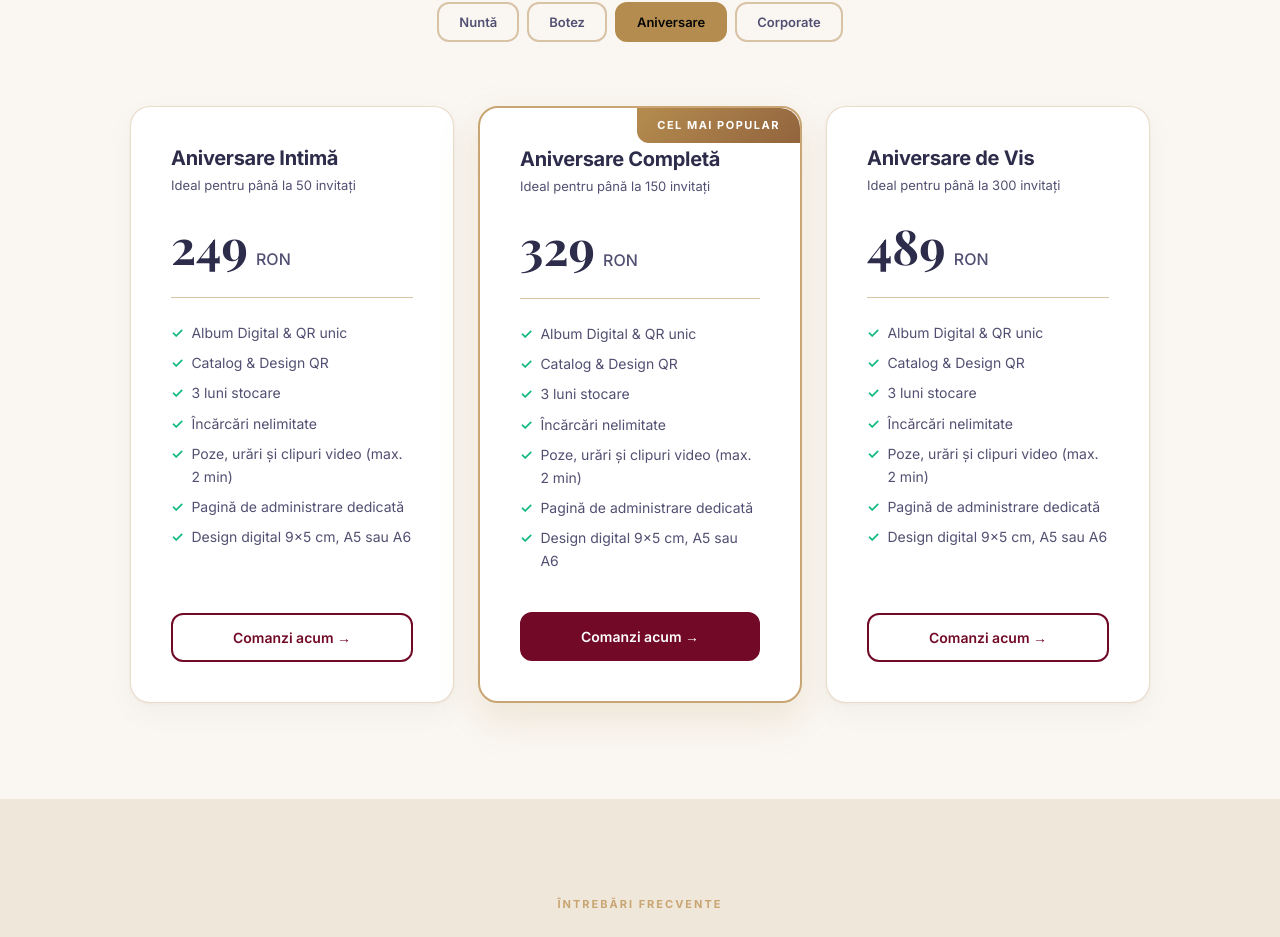
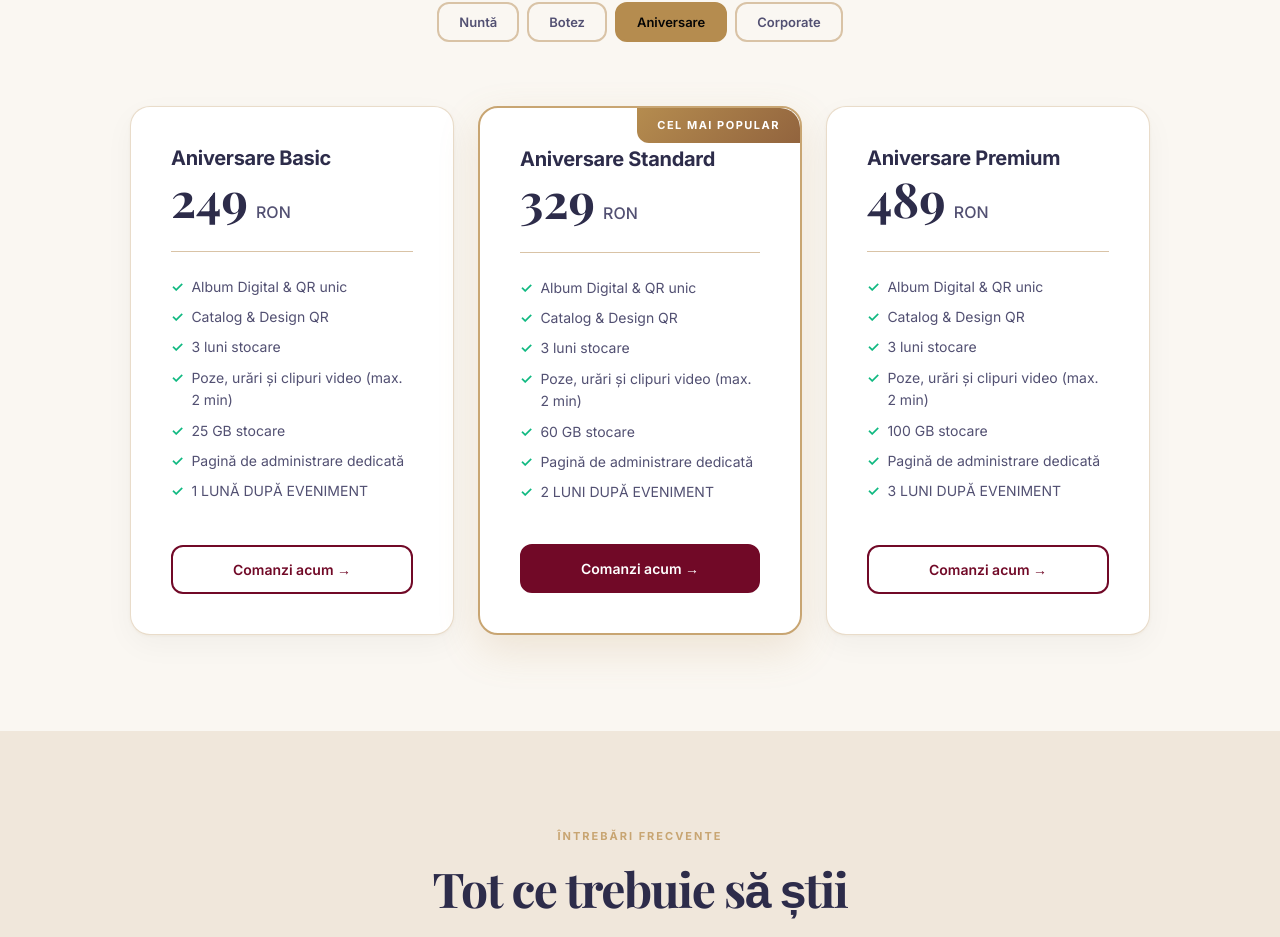
Before and after one commit to TomaTest02/qrphotodrop, a Next.js app: page /eveniment/aniversare in a window 1280 px wide. Shown: the part 1422-2359 px from the top of the page. Built offline with nearby package versions, Linux system fonts and the light colour scheme; a web font is replaced by a local one.

Commit message:
am pus preturile noi

```diff
--- a/app/api/stripe/checkout/route.js
+++ b/app/api/stripe/checkout/route.js
@@ -23,7 +23,7 @@ export async function POST(request) {
             currency: 'ron',
             product_data: {
               name: pkg.label,
-              description: `Pachet ${pkg.label} — până la ${pkg.guests} invitați`,
+              description: `Pachet ${pkg.label} — ${pkg.storage} stocare, valabil ${pkg.duration}`,
             },
             unit_amount: pkg.price,
           },
--- a/components/marketing/EventTypes.js
+++ b/components/marketing/EventTypes.js
@@ -27,17 +27,15 @@ export default function EventTypes() {
       const scroll = scrollRef.current;
       if (!container || !scroll) return;
 
-      const scrollWidth = scroll.scrollWidth - window.innerWidth + 80;
-
       gsap.to(scroll, {
-        x: -scrollWidth,
+        x: () => -(scroll.scrollWidth - window.innerWidth + 80),
         ease: 'none',
         scrollTrigger: {
           trigger: container,
           pin: true,
           scrub: 1,
           start: 'top top',
-          end: () => `+=${scrollWidth}`,
+          end: () => `+=${scroll.scrollWidth - window.innerWidth + 80}`,
           invalidateOnRefresh: true,
         }
       });
--- a/components/marketing/HowItWorks.js
+++ b/components/marketing/HowItWorks.js
@@ -39,8 +39,8 @@ export default function HowItWorks() {
                   <div className={styles.sliderKnob} />
                 </div>
                 <div className={styles.sliderInfo}>
-                  <span>Pachet: 150 invitați</span>
-                  <strong className={styles.goldText}>499 RON</strong>
+                  <span>Pachet: Standard (60 GB)</span>
+                  <strong className={styles.goldText}>369 RON</strong>
                 </div>
               </div>
               <button className={styles.mockBtn}>
--- a/components/marketing/Navbar.js
+++ b/components/marketing/Navbar.js
@@ -32,6 +32,7 @@ export default function Navbar() {
     const nav = navRef.current;
     if (!nav) return;
 
+    const ctx = gsap.context(() => {
       ScrollTrigger.create({
         start: 'top -80',
         onUpdate: (self) => {
@@ -42,8 +43,9 @@ export default function Navbar() {
           }
         },
       });
+    });
 
-    return () => ScrollTrigger.getAll().forEach((t) => t.kill());
+    return () => ctx.revert();
   }, []);
 
   return (
--- a/components/marketing/PricingCard.js
+++ b/components/marketing/PricingCard.js
@@ -1,30 +1,19 @@
 import styles from './PricingCard.module.css';
 
-const FEATURES = [
-  'Album Digital & QR unic',
-  'Catalog & Design QR',
-  '3 luni stocare',
-  'Încărcări nelimitate',
-  'Poze, urări și clipuri video (max. 2 min)',
-  'Pagină de administrare dedicată',
-  'Design digital 9×5 cm, A5 sau A6',
-];
-
-export default function PricingCard({ name, price, guestLimit, isPopular, onSelect }) {
+export default function PricingCard({ name, price, features = [], isPopular, onSelect }) {
   const displayPrice = Math.round(price / 100);
 
   return (
     <div className={`${styles.card} ${isPopular ? styles.popular : ''}`} style={{ height: '100%' }}>
       {isPopular && <span className={styles.badge}>Cel mai popular</span>}
       <h3 className={styles.name}>{name}</h3>
-      <p className={styles.guests}>Ideal pentru până la {guestLimit} invitați</p>
       <div className={styles.priceWrap}>
         <span className={styles.price}>{displayPrice}</span>
         <span className={styles.currency}>RON</span>
       </div>
       <div className={styles.divider} />
       <div className={styles.features}>
-        {FEATURES.map((f, i) => (
+        {features.map((f, i) => (
           <div key={i} className={styles.feature}>
             <span className={styles.check}>✓</span>
             <span>{f}</span>
--- a/components/marketing/PricingSection.js
+++ b/components/marketing/PricingSection.js
@@ -12,24 +12,24 @@ gsap.registerPlugin(ScrollTrigger);
 
 const PACKAGES = {
   nunta: [
-    { key: 'intim', name: 'Nuntă Intimă', price: 27900, guests: 100 },
-    { key: 'complet', name: 'Nuntă Completă', price: 36900, guests: 250, popular: true },
-    { key: 'vis', name: 'Nuntă de Vis', price: 55900, guests: 500 },
+    { key: 'intim', name: 'Nuntă Basic', price: 27900, storage: '25 GB stocare', duration: '1 LUNĂ DUPĂ EVENIMENT' },
+    { key: 'complet', name: 'Nuntă Standard', price: 36900, storage: '60 GB stocare', duration: '2 LUNI DUPĂ EVENIMENT', popular: true },
+    { key: 'vis', name: 'Nuntă Premium', price: 55900, storage: '100 GB stocare', duration: '3 LUNI DUPĂ EVENIMENT' },
   ],
   botez: [
-    { key: 'intim', name: 'Botez Intim', price: 24900, guests: 50 },
-    { key: 'complet', name: 'Botez Complet', price: 32900, guests: 150, popular: true },
-    { key: 'vis', name: 'Botez de Vis', price: 48900, guests: 300 },
+    { key: 'intim', name: 'Botez Basic', price: 24900, storage: '25 GB stocare', duration: '1 LUNĂ DUPĂ EVENIMENT' },
+    { key: 'complet', name: 'Botez Standard', price: 32900, storage: '60 GB stocare', duration: '2 LUNI DUPĂ EVENIMENT', popular: true },
+    { key: 'vis', name: 'Botez Premium', price: 48900, storage: '100 GB stocare', duration: '3 LUNI DUPĂ EVENIMENT' },
   ],
   aniversare: [
-    { key: 'intim', name: 'Aniversare Intimă', price: 24900, guests: 50 },
-    { key: 'complet', name: 'Aniversare Completă', price: 32900, guests: 150, popular: true },
-    { key: 'vis', name: 'Aniversare de Vis', price: 48900, guests: 300 },
+    { key: 'intim', name: 'Aniversare Basic', price: 24900, storage: '25 GB stocare', duration: '1 LUNĂ DUPĂ EVENIMENT' },
+    { key: 'complet', name: 'Aniversare Standard', price: 32900, storage: '60 GB stocare', duration: '2 LUNI DUPĂ EVENIMENT', popular: true },
+    { key: 'vis', name: 'Aniversare Premium', price: 48900, storage: '100 GB stocare', duration: '3 LUNI DUPĂ EVENIMENT' },
   ],
   corporate: [
-    { key: 'intim', name: 'Corporate Basic', price: 32900, guests: 100 },
-    { key: 'complet', name: 'Corporate Standard', price: 45900, guests: 300, popular: true },
-    { key: 'vis', name: 'Corporate Premium', price: 69900, guests: 600 },
+    { key: 'intim', name: 'Corporate Basic', price: 32900, storage: '25 GB stocare', duration: '1 LUNĂ DUPĂ EVENIMENT' },
+    { key: 'complet', name: 'Corporate Standard', price: 45900, storage: '60 GB stocare', duration: '2 LUNI DUPĂ EVENIMENT', popular: true },
+    { key: 'vis', name: 'Corporate Premium', price: 69900, storage: '100 GB stocare', duration: '3 LUNI DUPĂ EVENIMENT' },
   ],
 };
 
@@ -120,17 +120,28 @@ export default function PricingSection({ defaultType = 'nunta' }) {
         </div>
 
         <div className={styles.grid}>
-          {plans.map((plan) => (
+          {plans.map((plan) => {
+            const planFeatures = [
+              'Album Digital & QR unic',
+              'Catalog & Design QR',
+              '3 luni stocare',
+              'Poze, urări și clipuri video (max. 2 min)',
+              plan.storage,
+              'Pagină de administrare dedicată',
+              plan.duration,
+            ];
+            return (
               <div key={plan.key} style={{ height: '100%' }}>
                 <PricingCard
                   name={plan.name}
                   price={plan.price}
-                guestLimit={plan.guests}
+                  features={planFeatures}
                   isPopular={plan.popular}
                   onSelect={() => handleSelect(plan)}
                 />
               </div>
-          ))}
+            );
+          })}
         </div>
       </div>
 
```
Also changed, not shown: components/marketing/Hero.module.css (+15 -2 lines), lib/stripe.js (+12 -12 lines). Lines whose indentation alone changed are shown as unchanged.
